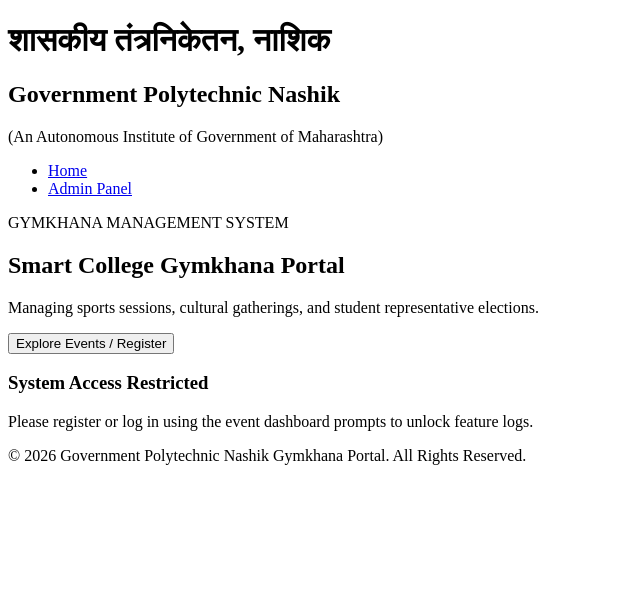
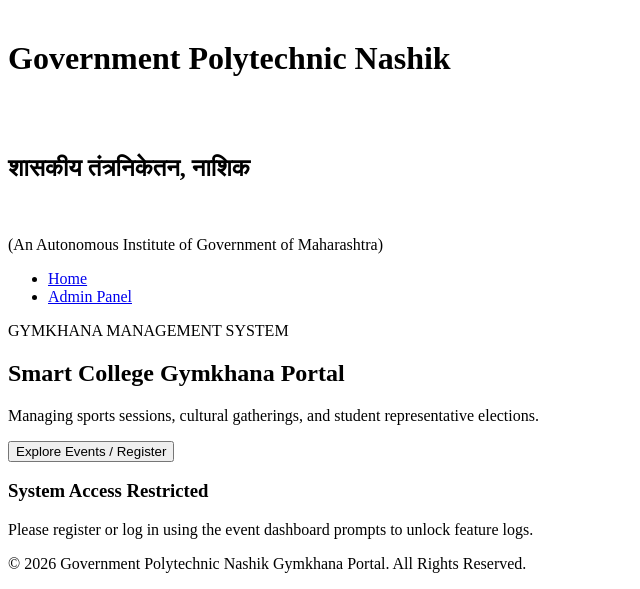
Before and after one commit to shraddhasonawane2008-star/gpnproject, a plain HTML site: page index.html in a window 1280 px wide. Shown: the part 223-812 px from the top of the page, without its empty margins (0-640 px from the left). Drawn offline with Linux system fonts and the light colour scheme.

Commit message:
Update index.html

```diff
--- a/index.html
+++ b/index.html
@@ -10,8 +10,8 @@
         <div>
             <img src="gpnashik_logo.png" alt="Government Polytechnic Nashik Logo">
             <div>
-                <h1>शासकीय तंत्रनिकेतन, नाशिक</h1>
-                <h2>Government Polytechnic Nashik</h2>
+                <br><h1>Government Polytechnic Nashik</h1></br>
+                <br><h2>शासकीय तंत्रनिकेतन, नाशिक</h2></br>
                 <p>(An Autonomous Institute of Government of Maharashtra)</p>
             </div>
         </div>
```
